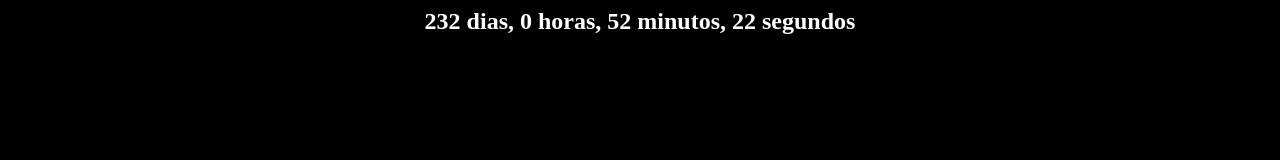
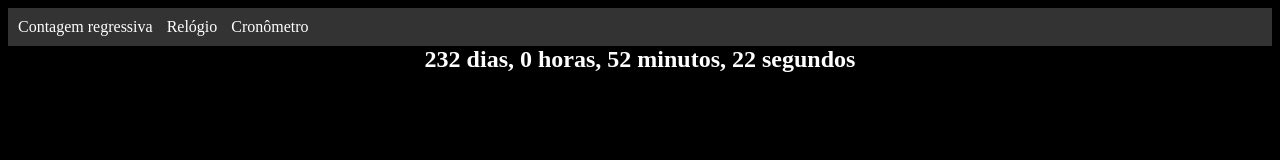
Before and after one commit to yuicchicode/webDev, a plain HTML site: page countdown/index.html in a window 1280 px wide. Drawn offline with Linux system fonts and the light colour scheme.

Commit message:
Basic header

```diff
--- a/countdown/index.html
+++ b/countdown/index.html
@@ -10,8 +10,13 @@
 <body>
 
     <header>
-
-
+        <nav>
+            <ul>
+                <li><a href="">Contagem regressiva</a></li>
+                <li><a href="">Relógio</a></li>
+                <li><a href="">Cronômetro</a></li>
+            </ul>
+        </nav>
     </header>
 
     <div id="countdown">
--- a/countdown/styles.css
+++ b/countdown/styles.css
@@ -1,6 +1,31 @@
 body {
   background-color: black;
   color: white;
+}
+
+header {
+  background-color: #333;
+  padding: 10px;
+}
+
+nav ul {
+  list-style: none;
+  margin: 0;
+  padding: 0;
+}
+
+nav ul li {
+  display: inline-block;
+  margin-right: 10px;
+}
+
+nav ul li a {
+  color: #fff;
+  text-decoration: none;
+}
+
+nav ul li a:hover {
+  text-decoration: underline;
 }
 
 #countdown {
```
